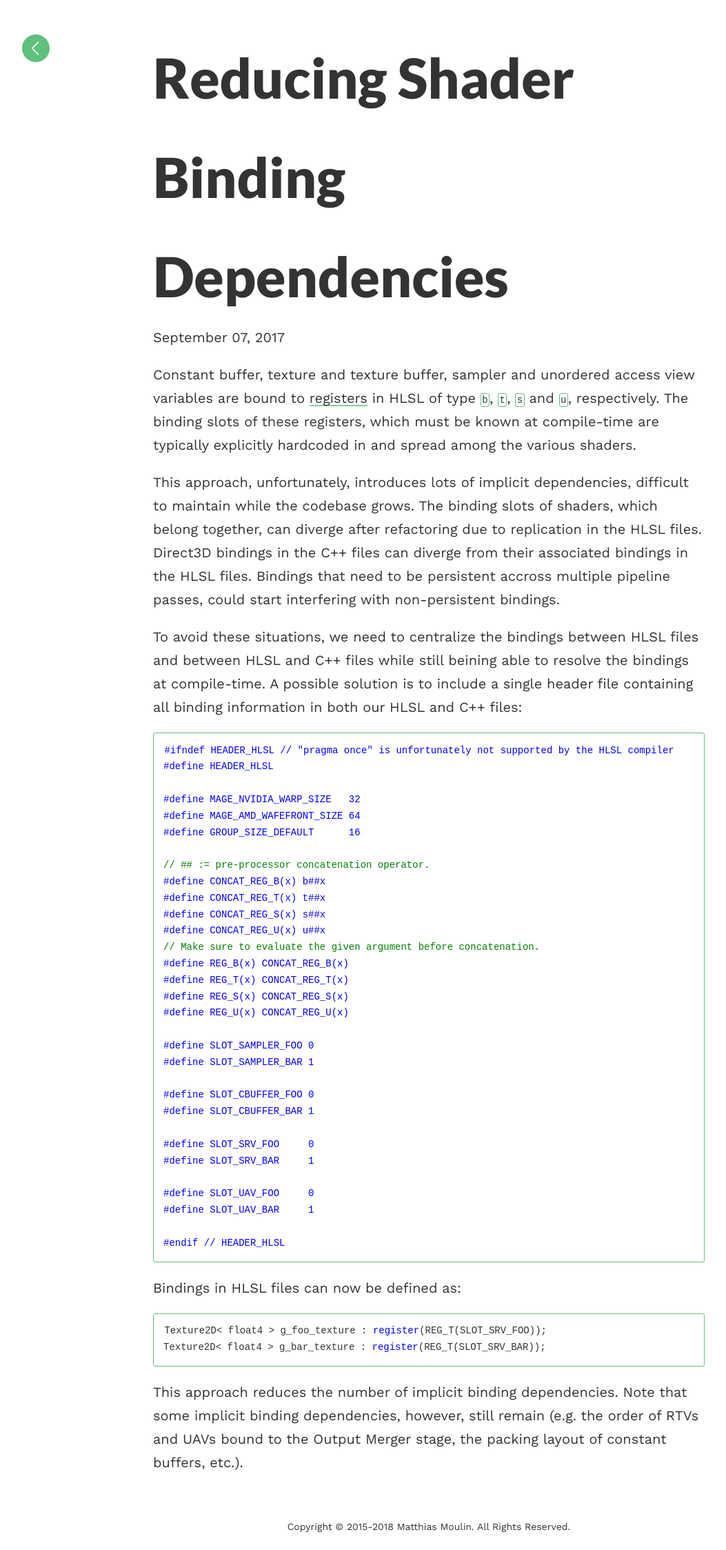
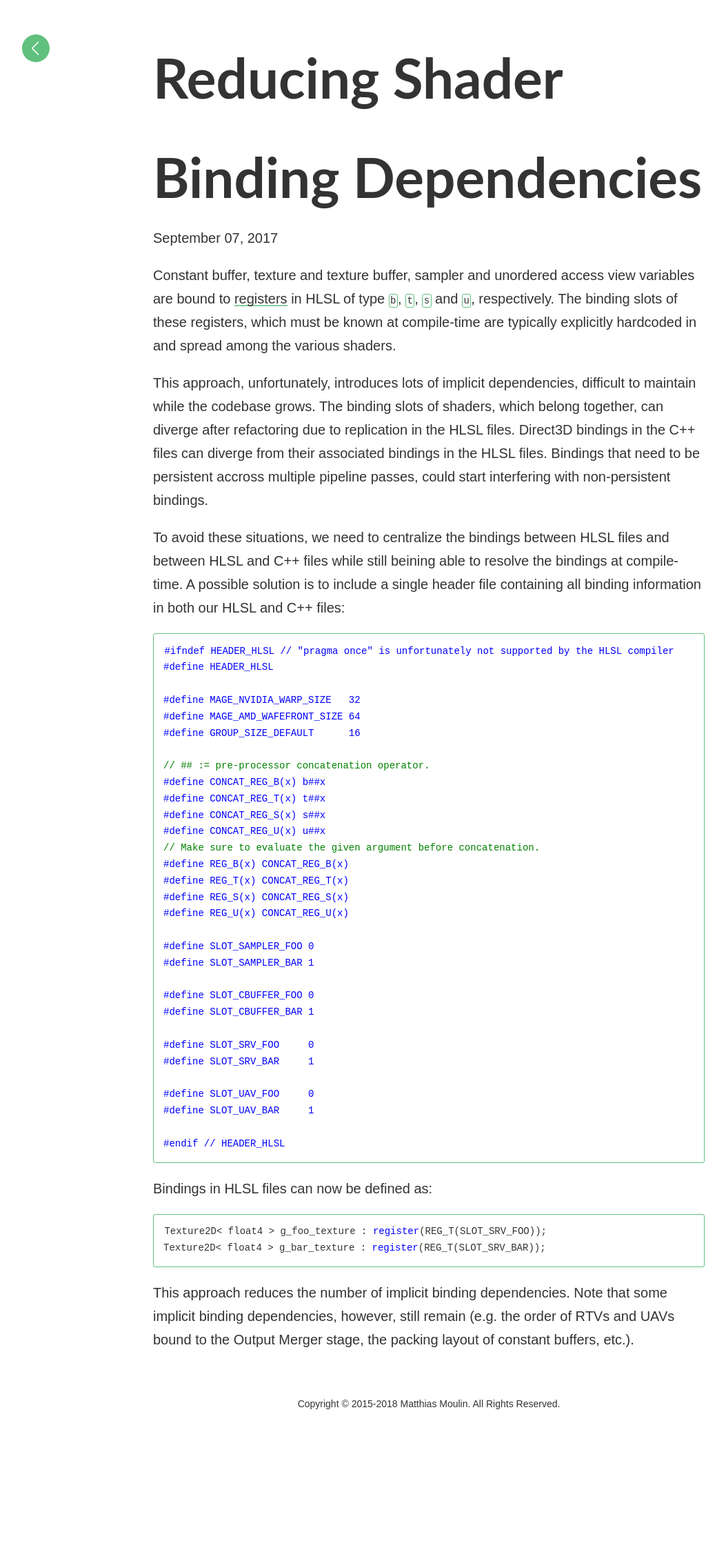
Before and after one commit to matt77hias/Blog, a Jekyll site: the page built from _posts/2017-09-07-reducing-shader-binding-dependencies.md, in a window 1280 px wide. Shown: the whole page at 69% size, without its empty margins (18-1071 px from the left). Built offline with Jekyll 4.4.1, drawn with Linux system fonts in a browser that asks for light colours; comment, search, counter and statistics services are not loaded; after the commit the page ends 2069 px from its top, so only the background shows below that.

Commit message:
Update default.html

```diff
--- a/_layouts/default.html
+++ b/_layouts/default.html
@@ -7,9 +7,8 @@
 		<meta charset="utf-8">
 		<meta name="viewport" content="width=device-width, initial-scale=1.0">
 		<title>{{ page.title }}</title>
-		<link rel="icon" 		  href="{{site.baseurl}}/favicon.ico"                                 type="image/x-icon">
+		<link rel="icon" 	  href="{{site.baseurl}}/favicon.ico"					      type="image/x-icon">
 		<link rel="shortcut icon" href="{{site.baseurl}}/favicon.ico"                                         type="image/x-icon">
-		<link rel="stylesheet"    href="https://fonts.googleapis.com/css?family=Lato:900|Work+Sans"           type="text/css">
 		<link rel="stylesheet"    href="{{site.baseurl}}/css/main.css"                                        type="text/css">
 		<link rel="stylesheet"    href="{{site.baseurl}}/css/syntax.css"                                      type="text/css">
 		<link rel="stylesheet"    href="{{site.baseurl}}/css/footer.css"                                      type="text/css">
```
